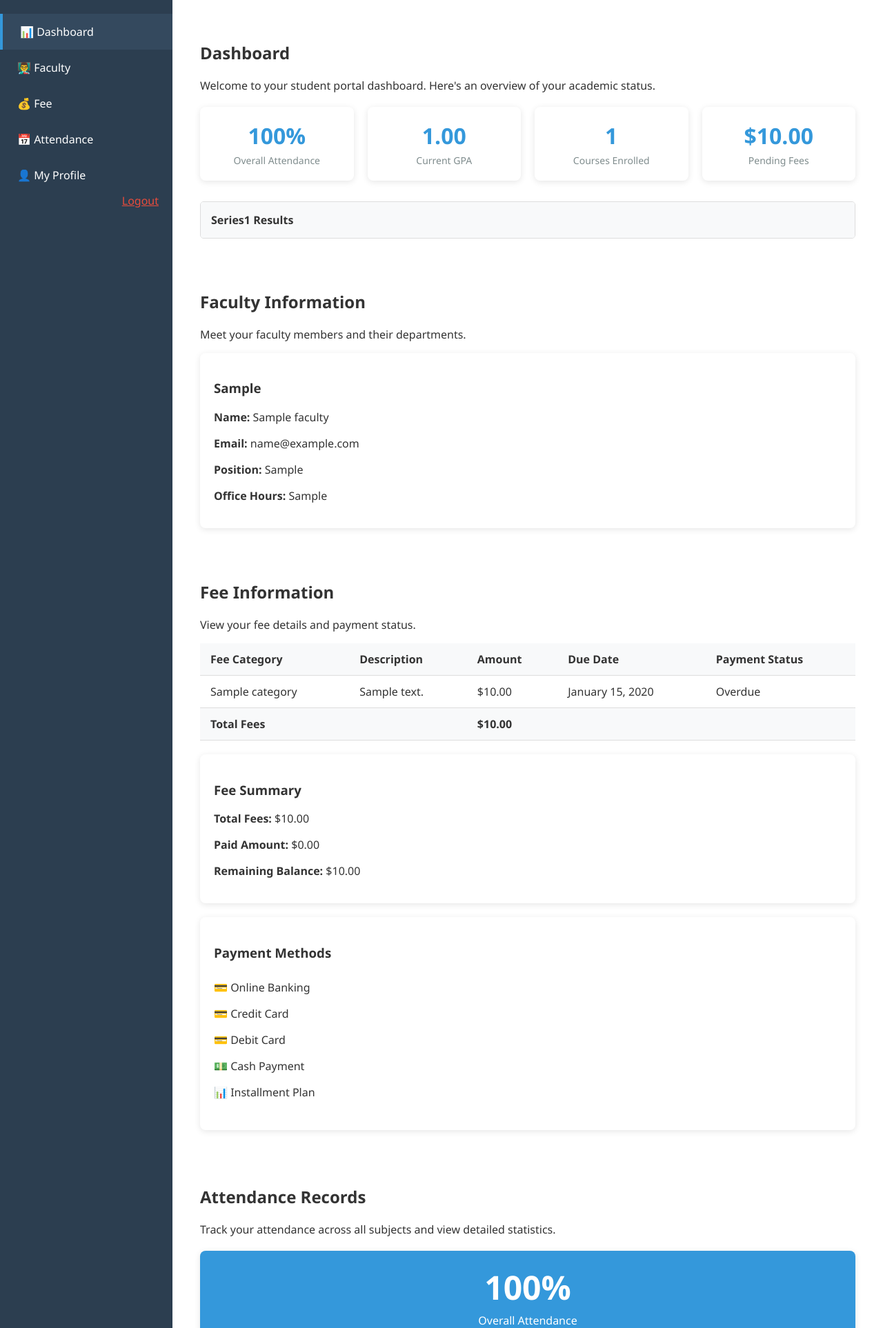
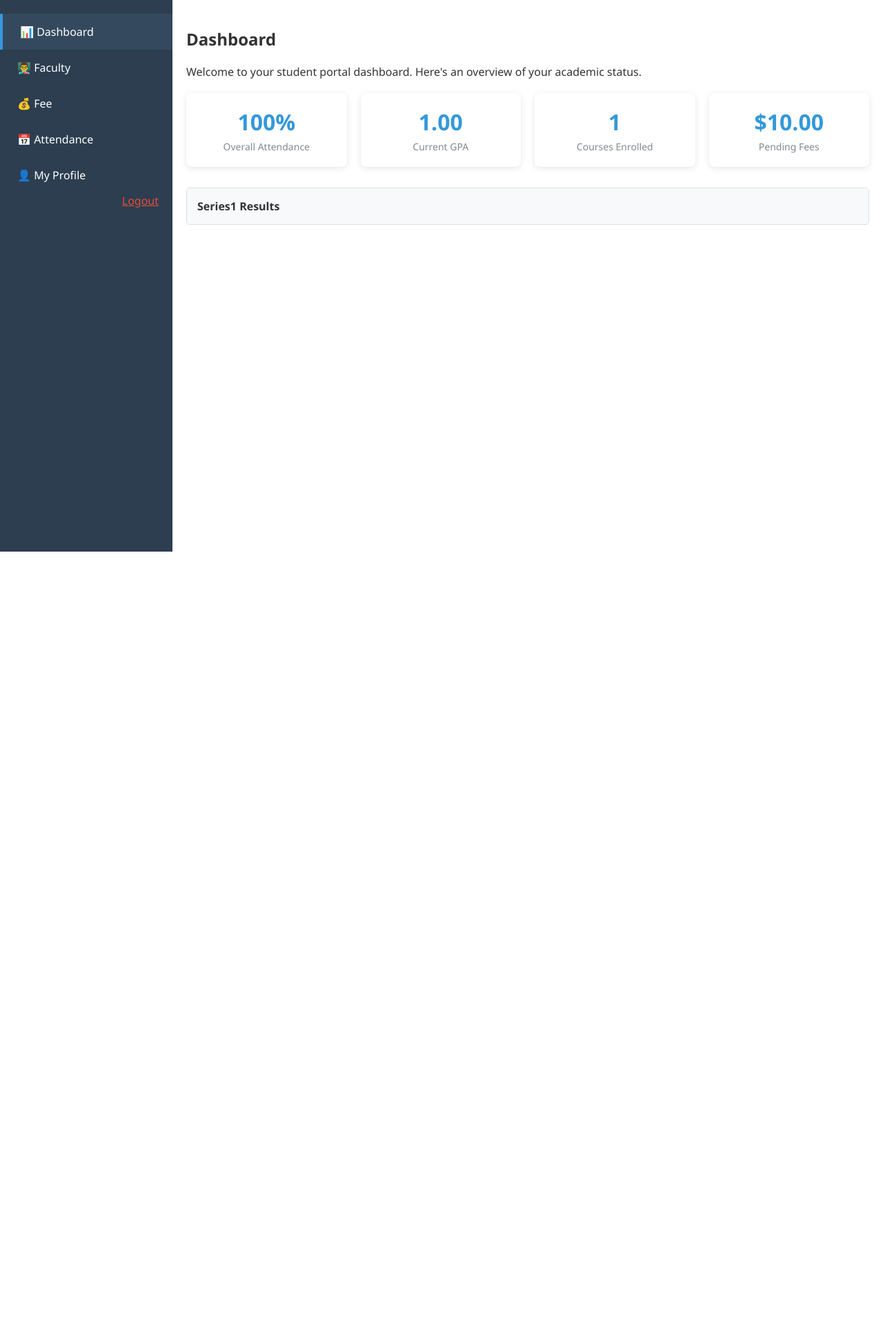
Before and after one commit to sayoojstherattil/dbms_simple_project, a PHP site: page /main_page.php in a window 1280 px wide, after a click on "📊 Dashboard". Shown: the top 1926 px of the page at 69% size. After the commit the page ends 800 px from the top, so only its background shows below. Run offline with PHP 8.4, Linux system fonts and the light colour scheme; the visitor is signed in with stand-in values (Sample User, id 1); tables that the repository leaves empty hold one stand-in row (values such as "Sample post").

Commit message:
everything working properly

```diff
--- a/files in http/main_page.php
+++ b/files in http/main_page.php
@@ -105,6 +105,40 @@ $faculty_data = $faculty_stmt->get_result()->fetch_all(MYSQLI_ASSOC);
     <title>Content Display</title>
     <link rel="stylesheet" type="text/css" href="style.css">
 </head>
+
+<script>
+document.addEventListener('DOMContentLoaded', function() {
+    // Get all navigation labels
+    const labels = document.querySelectorAll('.navigation label');
+
+    // Add click handlers to each label
+    labels.forEach(label => {
+        label.addEventListener('click', function() {
+            // Hide all content sections
+            document.querySelectorAll('.content').forEach(content => {
+                content.style.display = 'none';
+            });
+
+            // Show the selected content
+            const targetId = this.getAttribute('for');
+            const contentId = targetId.replace('content', 'section');
+            document.getElementById(contentId).style.display = 'block';
+
+            // Update radio button state
+            document.getElementById(targetId).checked = true;
+
+            // Update active tab styling
+            document.querySelectorAll('.navigation label').forEach(lbl => {
+                lbl.style.backgroundColor = '';
+                lbl.style.borderLeft = '';
+            });
+            this.style.backgroundColor = '#34495e';
+            this.style.borderLeft = '4px solid #3498db';
+        });
+    });
+});
+</script>
+
 <body>
     <div class="container">
         <input type="radio" name="content" id="content1" hidden checked>
@@ -114,15 +148,10 @@ $faculty_data = $faculty_stmt->get_result()->fetch_all(MYSQLI_ASSOC);
         <input type="radio" name="content" id="content5" hidden>
 
         <div class="navigation">
-            <input type="radio" name="content" id="nav1" hidden>
             <label for="content1">📊 Dashboard</label>
-            <input type="radio" name="content" id="nav2" hidden>
             <label for="content2">👨‍🏫 Faculty</label>
-            <input type="radio" name="content" id="nav3" hidden>
             <label for="content3">💰 Fee</label>
-            <input type="radio" name="content" id="nav4" hidden>
             <label for="content4">📅 Attendance</label>
-            <input type="radio" name="content" id="nav5" hidden>
             <label for="content5">👤 My Profile</label>
             <a href="logout.php" style="float: right; margin-right: 20px; color: #e74c3c;">Logout</a>
         </div>
--- a/files in http/style.css
+++ b/files in http/style.css
@@ -1,4 +1,12 @@
 /* style.css */
+.content {
+    display: none;
+}
+
+#section1 {
+    display: block;
+}
+
 body {
     font-family: 'Segoe UI', Tahoma, Geneva, Verdana, sans-serif;
     margin: 0;
@@ -29,7 +37,8 @@ body {
 }
 
 .navigation label:hover {
-    background-color: #34495e;
+    background-color: #3d566e;
+    cursor: pointer;
 }
 
 .content-container {
@@ -39,16 +48,11 @@ body {
     overflow-y: auto;
 }
 
-.content {
-    display: none;
-    padding: 20px;
-}
-
-input[name="content"]:checked ~ .content-container #section1,
-input[name="content"]:checked ~ .content-container #section2,
-input[name="content"]:checked ~ .content-container #section3,
-input[name="content"]:checked ~ .content-container #section4,
-input[name="content"]:checked ~ .content-container #section5 {
+#content1:checked ~ .content-container #section1,
+#content2:checked ~ .content-container #section2,
+#content3:checked ~ .content-container #section3,
+#content4:checked ~ .content-container #section4,
+#content5:checked ~ .content-container #section5 {
     display: block;
 }
 
```
